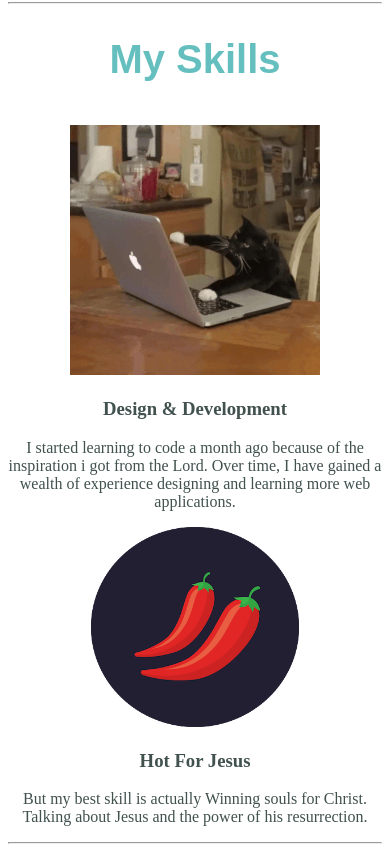
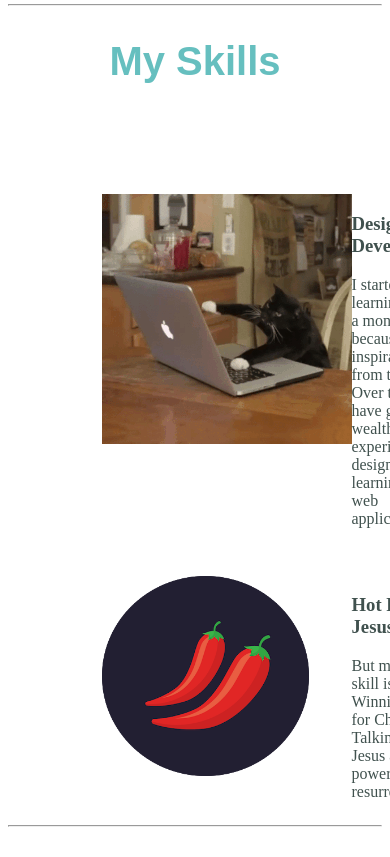
Before and after one commit to gbayisemoresamuel-hub/html-niyi, a plain HTML site: page index.html in a window 390 px wide. Shown: the part 1118-1975 px from the top of the page. Drawn offline with Linux system fonts and the light colour scheme.

Commit message:
Enhance layout with media query and grid structure
Added media query for responsive design and improved layout with grid.

```diff
--- a/index.html
+++ b/index.html
@@ -59,6 +59,22 @@ h2 {
     background-color: #66bfbf;
     text-align: center;
     font-family: "Merriweather", serif;
+}
+   @media (min-width: 319px) and (max-width: 1600px) {
+  .top-container {
+    font-size: 24px;
+    font-weight: bold;
+    margin-top: 10px;
+  }
+}
+.parent {
+  text-align: left;
+  display: grid;
+  grid-template-columns: 0.5fr 1fr;
+  grid-template-rows: repeat(1, 1fr);
+  width: 50%;
+  margin: 100px auto 0 auto;
+  row-gap: 2rem
 }
   </style>
 </head>
```
